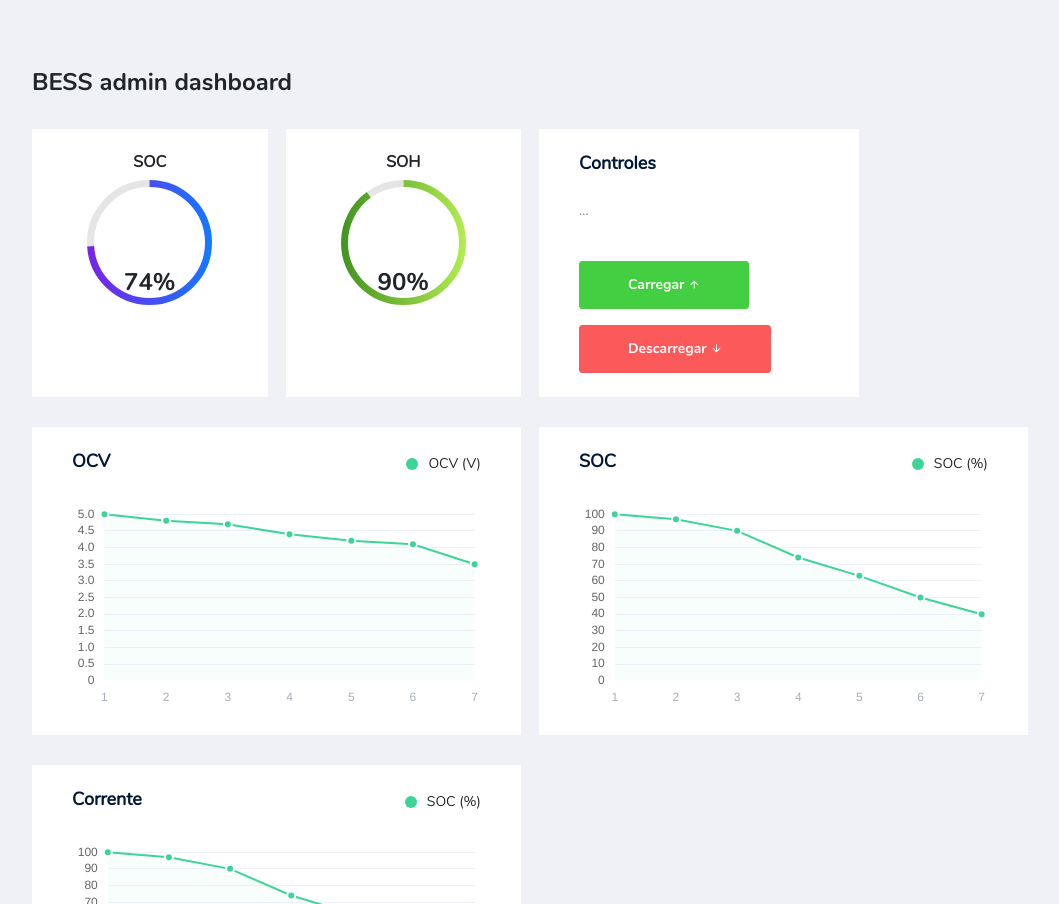
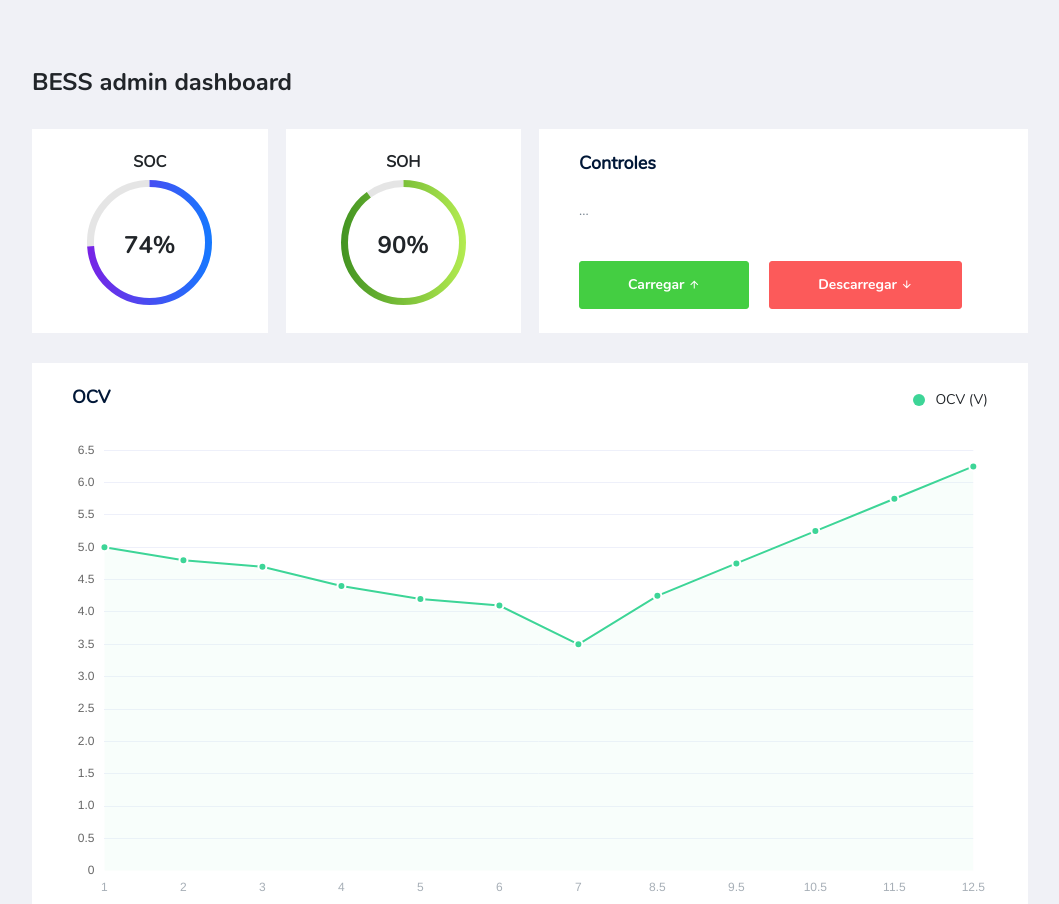
Before and after one commit to GabrielFigueira1/bess-frontend, a website: page template/index.html in a window 1280 px wide. Shown: the top 904 px of the page, without its empty margins (110-1169 px from the left). Drawn offline with nearby package versions, Linux system fonts and the light colour scheme; files that its build step writes are made by us from their sources; no server answers.

Commit message:
Dynamic data tested

```diff
--- a/template/assets/js/dashboard.js
+++ b/template/assets/js/dashboard.js
@@ -29,8 +29,12 @@
 			});
 		}
 
+	});
+})(jQuery);
+
+
 //OCV graph
-		if ($("#page-view-analytic").length) {
+if ($("#ocv-graph").length) {
 	var pageiVewAnalyticDataOCV = {
 		labels: ["1", "2", "3", "4", "5", "6", "7"],
 		datasets: [{
@@ -105,7 +109,7 @@
 		legend: {
 			display: false,
 		},
-				legendCallback: function(chart) {
+		legendCallback: function (chart) {
 			var text = [];
 			text.push('<ul class="' + chart.id + '-legend">');
 			for (var i = 0; i < chart.data.datasets.length; i++) {
@@ -130,7 +134,7 @@
 			backgroundColor: 'rgba(2, 171, 254, 1)',
 		},
 	};
-			var OCVGraphCanvas = $("#page-view-analytic").get(0).getContext("2d");
+	var OCVGraphCanvas = $("#ocv-graph").get(0).getContext("2d");
 	// This will get the first returned node in the jQuery collection.
 	var OCVGraph = new Chart(OCVGraphCanvas, {
 		type: 'line',
@@ -138,19 +142,11 @@
 		options: pageiVewAnalyticOptionsOCV,
 	});
 	document.getElementById('pageViewAnalyticLengend').innerHTML = OCVGraph.generateLegend();
-
-			function UpdateOCVGraph(newValue){
-				OCVGraph.data.datasets[0].data[0] = OCVGraph.data.datasets[0].data[0] - newValue
-				console.log(OCVGraph.data.datasets[0].data[0])
-				OCVGraph.update()
-			}
-			//setInterval(function(){
-				//OCVGraph.addData([Math.random() * 100, Math.random() * 100]);
-
-			  //}, 1000);
 }
 
-		//
+
+//SOC graph
+
 if ($("#SOC-graph").length) {
 	var pageiVewAnalyticDataSOC = {
 		labels: ["1", "2", "3", "4", "5", "6", "7"],
@@ -209,7 +205,7 @@
 		legend: {
 			display: false,
 		},
-				legendCallback: function(chart) {
+		legendCallback: function (chart) {
 			var text = [];
 			text.push('<ul class="' + chart.id + '-legend">');
 			for (var i = 0; i < chart.data.datasets.length; i++) {
@@ -244,7 +240,8 @@
 	document.getElementById('SOClegend').innerHTML = SOCChart.generateLegend();
 }
 
-		//Current graph
+
+// Current graph
 if ($("#current-graph").length) {
 	var pageiVewAnalyticDataCurrent = {
 		labels: ["1", "2", "3", "4", "5", "6", "7"],
@@ -303,7 +300,7 @@
 		legend: {
 			display: false,
 		},
-				legendCallback: function(chart) {
+		legendCallback: function (chart) {
 			var text = [];
 			text.push('<ul class="' + chart.id + '-legend">');
 			for (var i = 0; i < chart.data.datasets.length; i++) {
@@ -338,14 +335,19 @@
 	document.getElementById('currentlegend').innerHTML = currentGraph.generateLegend();
 }
 
-	});
-})(jQuery);
+
+function UpdateOCVGraph(newValueX, newValueY) {
+	OCVGraph.data.labels.push(newValueX);
+	OCVGraph.data.datasets[0].data.push(newValueY)
+	OCVGraph.update()
+}
+
 
 //
 // WEBSOCKETS
 //
 
-//const { event } = require("jquery");
+
 
 
 var webSocket = new WebSocket("ws://localhost:3000/readLast");
@@ -358,7 +360,7 @@ fetch(server_URL)
 	.then(res => { console.log(JSON.stringify(res)) })
 
 webSocket.onopen = (event) => {
-  var sendObject = {userName:"Dashboard",message:"Trying to connect"};
+	var sendObject = { userName: "Dashboard", message: "Trying to connect" };
 	webSocket.send(JSON.stringify(sendObject));
 };
 
@@ -366,9 +368,10 @@ webSocket.onmessage = (event) => {
 	console.log(event.data)
 }
 
-
-setInterval(function(){
-				//UpdateOCVGraph(2);
+var test = 8.5
+setInterval(function () {
+	UpdateOCVGraph(test, test/2);
+	test++;
 
 }, 1000);
 
--- a/template/index.html
+++ b/template/index.html
@@ -57,7 +57,7 @@
                           </div>
                         </div>
                       </div>
-                      <div class="col-md-4 grid-margin stretch-card">
+                      <div class="col-md-6 grid-margin stretch-card">
                         <div class="card">
                           <div class="card-body">
                             <h4 class="card-title">Controles</h4>
@@ -73,18 +73,18 @@
                     </div>
                     <!--Graphs-->
                     <div class="row">
-                      <div class="col-sm-6  grid-margin stretch-card">
+                      <div class="col-sm-12  grid-margin stretch-card">
                         <div class="card">
                           <div class="card-body">
                             <div class="d-xl-flex justify-content-between mb-2">
                               <h4 class="card-title">OCV</h4>
                               <div class="graph-custom-legend primary-dot" id="pageViewAnalyticLengend"></div>
                             </div>
-                            <canvas id="page-view-analytic"></canvas>
+                            <canvas id="ocv-graph"></canvas>
                           </div>
                         </div>
                       </div>
-                      <div class="col-sm-6  grid-margin stretch-card">
+                      <div class="col-sm-12  grid-margin stretch-card">
                         <div class="card">
                           <div class="card-body">
                             <div class="d-xl-flex justify-content-between mb-2">
@@ -95,7 +95,7 @@
                           </div>
                         </div>
                       </div>
-                      <div class="col-sm-6  grid-margin stretch-card">
+                      <div class="col-sm-12  grid-margin stretch-card">
                         <div class="card">
                           <div class="card-body">
                             <div class="d-xl-flex justify-content-between mb-2">
```
Lines whose indentation alone changed are shown as unchanged.
